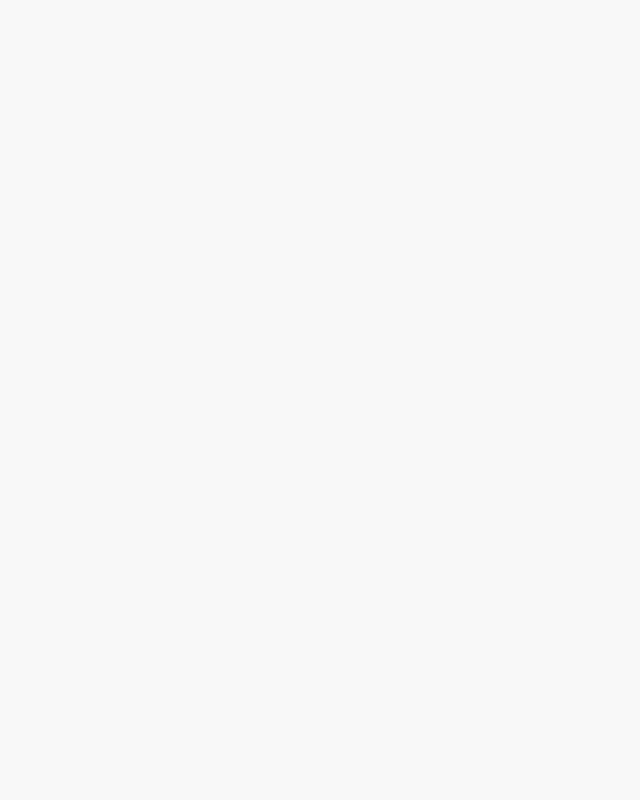
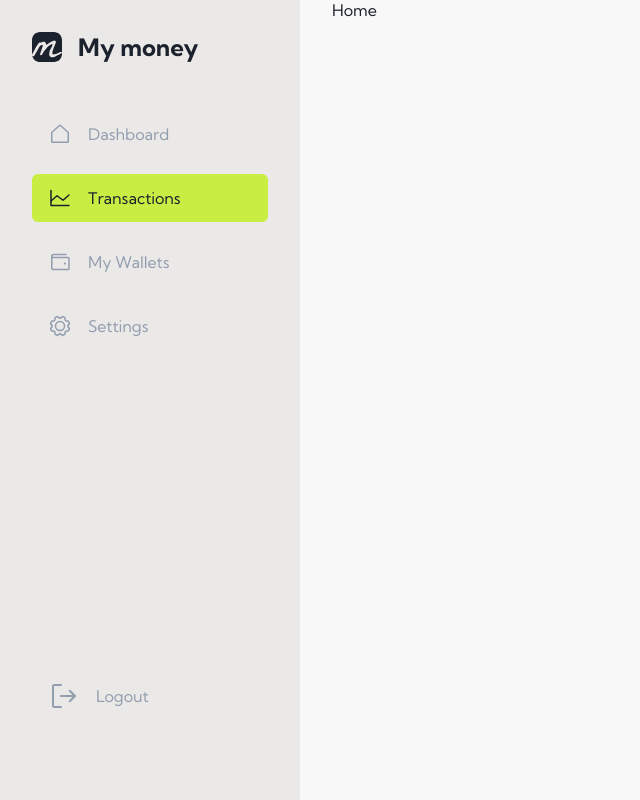
Before and after one commit to Giovani-Silva/my-money, a React (Vite) app: page /transactions in a window 1280 px wide. Before the commit this address had no page. Shown: the whole page, without its empty margins (0-640 px from the left). Built offline with nearby package versions, Linux system fonts and the light colour scheme.

Commit message:
home active link

```diff
--- a/src/Router.tsx
+++ b/src/Router.tsx
@@ -7,6 +7,9 @@ export function Router() {
     <Routes>
       <Route path="/" element={<DefaultLayout />}>
         <Route path="/" element={<Home />} />
+        <Route path="/transactions" element={<Home />} />
+        <Route path="/wallets" element={<Home />} />
+        <Route path="/settings" element={<Home />} />
       </Route>
     </Routes>
   );
--- a/src/components/Header/index.tsx
+++ b/src/components/Header/index.tsx
@@ -18,7 +18,7 @@ export function Header() {
 
         <Nav>
           <div>
-            <NavLink to="/">
+            <NavLink to="/" end>
               <HouseSimple size={24} />
               Dashboard
             </NavLink>
```
